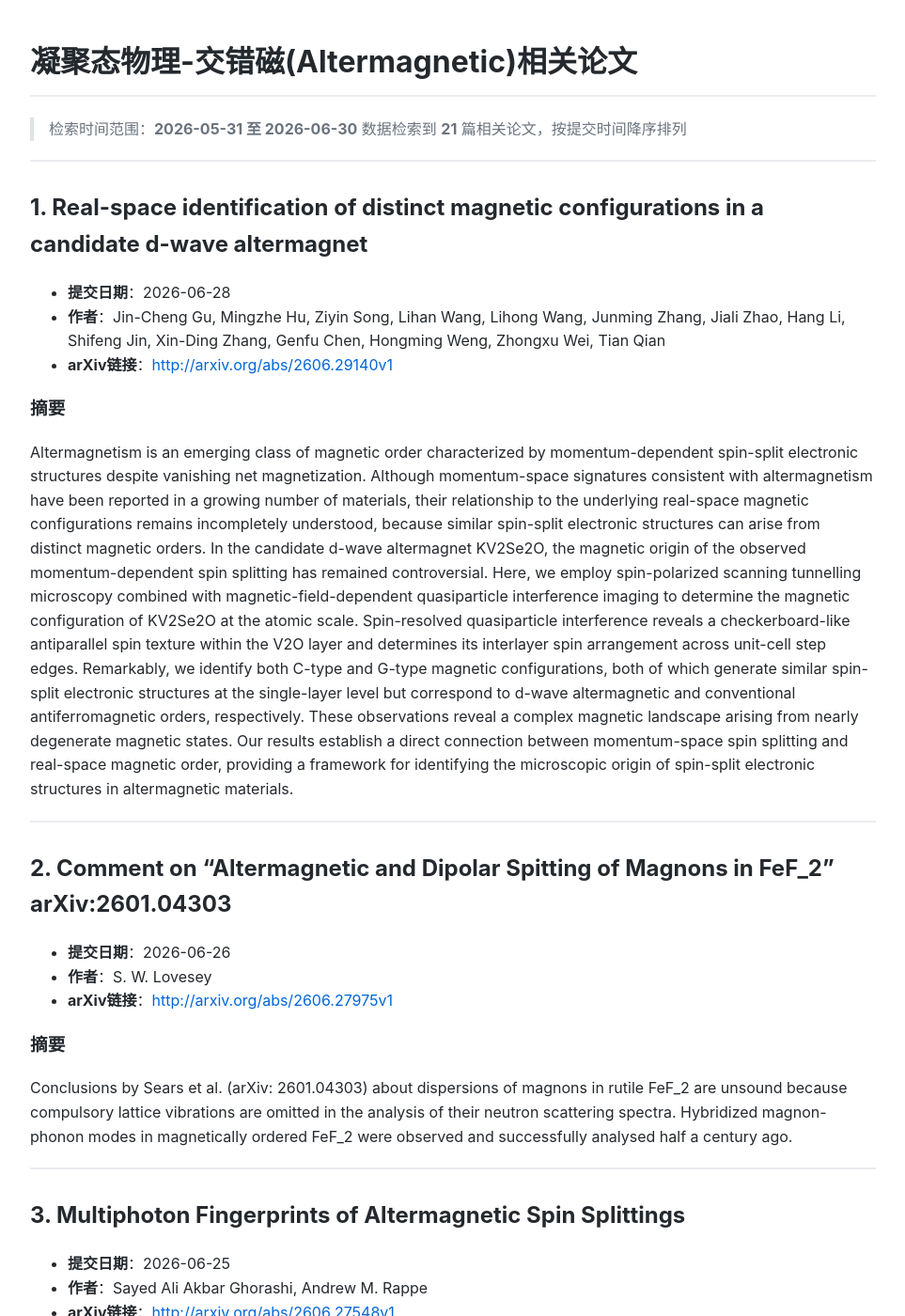
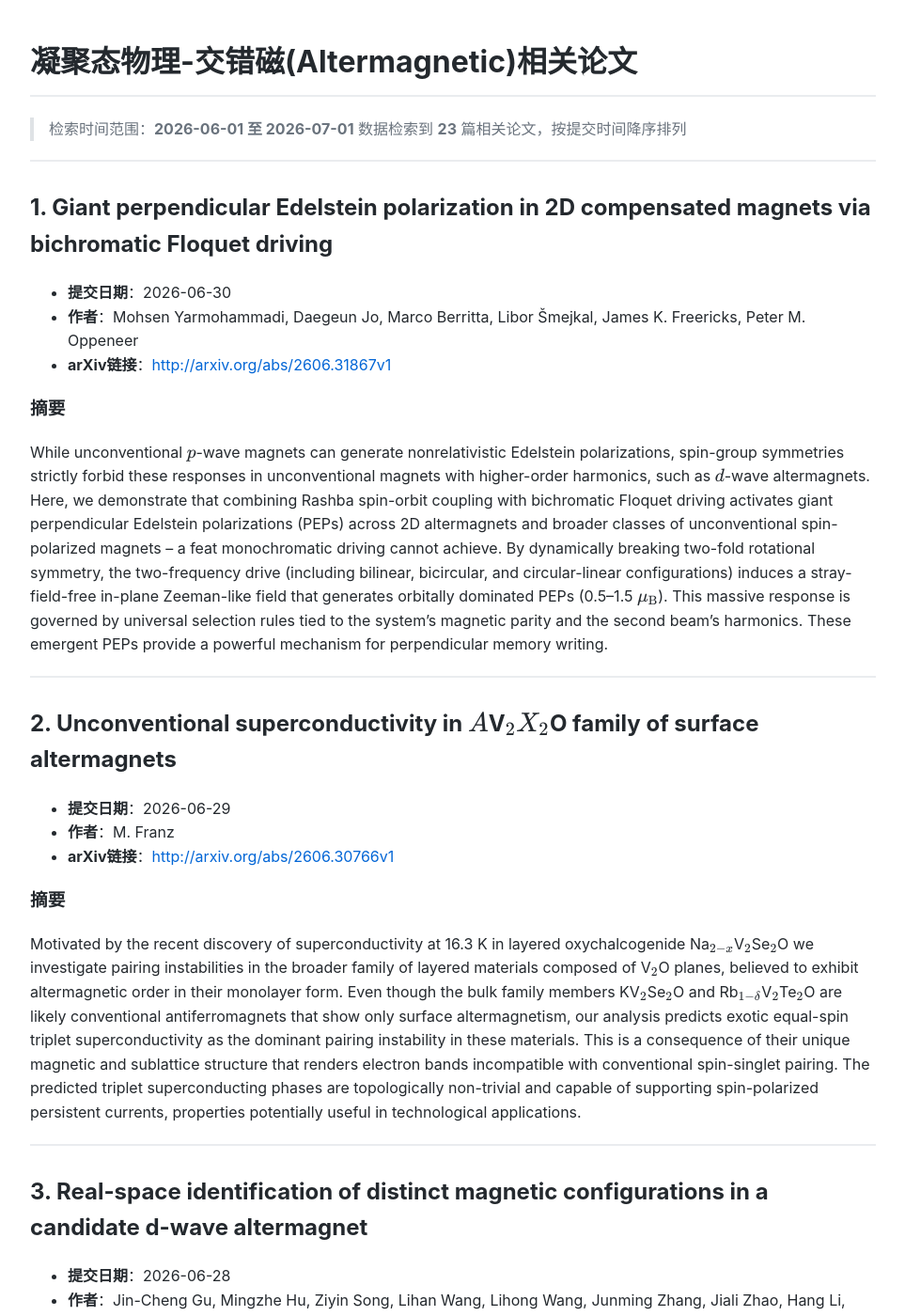
Before and after one commit to yangke25491/daily-arxiv-altermagnetic, a Jekyll site: the page built from index.md, in a window 1280 px wide and 1400 px high. Shown: the whole window at 94% size, without its empty margins (158-1121 px from the left). Built offline with Jekyll 4.4.1, drawn with Linux system fonts in a browser that asks for light colours; some of the changed text lies outside the part shown.

Commit message:
Automated update: arXiv papers

```diff
--- a/index.md
+++ b/index.md
@@ -5,12 +5,34 @@ title: 交错磁论文
 
 # 凝聚态物理-交错磁(Altermagnetic)相关论文
 
-> 检索时间范围：**2026-05-31 至 2026-06-30**
-> 数据检索到 **21** 篇相关论文，按提交时间降序排列
+> 检索时间范围：**2026-06-01 至 2026-07-01**
+> 数据检索到 **23** 篇相关论文，按提交时间降序排列
 
 ---
 
-## 1. Real-space identification of distinct magnetic configurations in a candidate d-wave altermagnet
+## 1. Giant perpendicular Edelstein polarization in 2D compensated magnets via bichromatic Floquet driving
+
+- **提交日期**：2026-06-30
+- **作者**：Mohsen Yarmohammadi, Daegeun Jo, Marco Berritta, Libor Šmejkal, James K. Freericks, Peter M. Oppeneer
+- **arXiv链接**：[http://arxiv.org/abs/2606.31867v1](http://arxiv.org/abs/2606.31867v1)
+
+### 摘要
+While unconventional $p$-wave magnets can generate nonrelativistic Edelstein polarizations, spin-group symmetries strictly forbid these responses in unconventional magnets with higher-order harmonics, such as $d$-wave altermagnets. Here, we demonstrate that combining Rashba spin-orbit coupling with bichromatic Floquet driving activates giant perpendicular Edelstein polarizations (PEPs) across 2D altermagnets and broader classes of unconventional spin-polarized magnets -- a feat monochromatic driving cannot achieve. By dynamically breaking two-fold rotational symmetry, the two-frequency drive (including bilinear, bicircular, and circular-linear configurations) induces a stray-field-free in-plane Zeeman-like field that generates orbitally dominated PEPs (0.5--1.5 $μ\_{\rm B}$). This massive response is governed by universal selection rules tied to the system's magnetic parity and the second beam's harmonics. These emergent PEPs provide a powerful mechanism for perpendicular memory writing.
+
+---
+
+## 2. Unconventional superconductivity in $A$V${}\_2X\_2$O family of surface altermagnets
+
+- **提交日期**：2026-06-29
+- **作者**：M. Franz
+- **arXiv链接**：[http://arxiv.org/abs/2606.30766v1](http://arxiv.org/abs/2606.30766v1)
+
+### 摘要
+Motivated by the recent discovery of superconductivity at 16.3 K in layered oxychalcogenide Na${}\_{2-x}$V${}\_2$Se${}\_2$O we investigate pairing instabilities in the broader family of layered materials composed of V${}\_2$O planes, believed to exhibit altermagnetic order in their monolayer form. Even though the bulk family members KV${}\_2$Se${}\_2$O and Rb${}\_{1-δ}$V${}\_{2}$Te${}\_{2}$O are likely conventional antiferromagnets that show only surface altermagnetism, our analysis predicts exotic equal-spin triplet superconductivity as the dominant pairing instability in these materials. This is a consequence of their unique magnetic and sublattice structure that renders electron bands incompatible with conventional spin-singlet pairing. The predicted triplet superconducting phases are topologically non-trivial and capable of supporting spin-polarized persistent currents, properties potentially useful in technological applications.
+
+---
+
+## 3. Real-space identification of distinct magnetic configurations in a candidate d-wave altermagnet
 
 - **提交日期**：2026-06-28
 - **作者**：Jin-Cheng Gu, Mingzhe Hu, Ziyin Song, Lihan Wang, Lihong Wang, Junming Zhang, Jiali Zhao, Hang Li, Shifeng Jin, Xin-Ding Zhang, Genfu Chen, Hongming Weng, Zhongxu Wei, Tian Qian
@@ -32,7 +54,7 @@ Conclusions by Sears et al. (arXiv: 2601.04303) about dispersions of magnons in
 
 ---
 
-## 3. Multiphoton Fingerprints of Altermagnetic Spin Splittings
+## 5. Multiphoton Fingerprints of Altermagnetic Spin Splittings
 
 - **提交日期**：2026-06-25
 - **作者**：Sayed Ali Akbar Ghorashi, Andrew M. Rappe
@@ -153,7 +175,7 @@ We study appearance of bond-nematicity in insulating altermagnetic materials ind
 
 ---
 
-## 14. Andreev Reflection to Probe Momentum-Dependent Spin Polarization in Altermagnet CrSb
+## 16. Andreev Reflection to Probe Momentum-Dependent Spin Polarization in Altermagnet CrSb
 
 - **提交日期**：2026-06-11
 - **作者**：Yan Zhang, Yixuan Luo, Yue Yang, Zilong Li, Weilong Qiu, Lunhui Hu, Yuanfeng Xu, Yanfeng Guo, Chao Cao, Xin Lu
@@ -230,7 +252,7 @@ Identifying a materials platform for creating qubits that are both tunable and r
 
 ---
 
-## 21. Suppression of p-Wave Altermagnetism by Localized 4f Electrons in CeNiAsO
+## 23. Suppression of p-Wave Altermagnetism by Localized 4f Electrons in CeNiAsO
 
 - **提交日期**：2026-06-01
 - **作者**：Jiuxiang Zhang, Yueyang Sun, Honglin Zhou, Jumin Shi, Di Wu, Hongze Gu, Wenjin Mao, Hengrui Dong, Yu Xu, Yinghao Li, Ziling Cao, Taimin Miao, Bo Liang, Neng Cai, Wenpei Zhu, Mingkai Xu, Jiaqi Chen, Chunhong Deng, Bo Liu, Xun Ma, Zhengtai Liu, Mao Ye, Shenjin Zhang, Zhimin Wang, Fengfeng Zhang, Feng Yang, Qinjun Peng, Zuyan Xu, Guodong Liu, Xintong Li, Hanqing Mao, Shiliang Li, Hongming Weng, Lin Zhao, X. J. Zhou
```
Also changed, not shown: other parts of index.md (+17 -17 lines).
